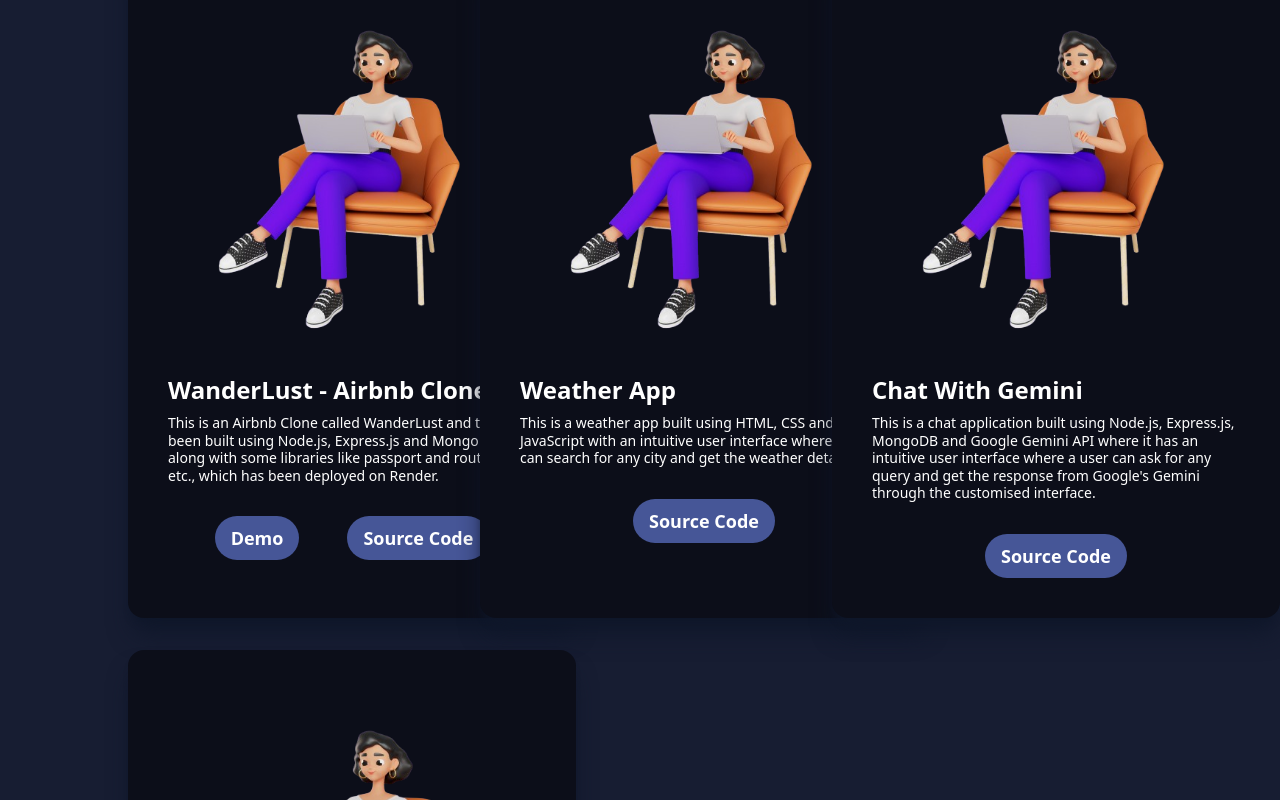
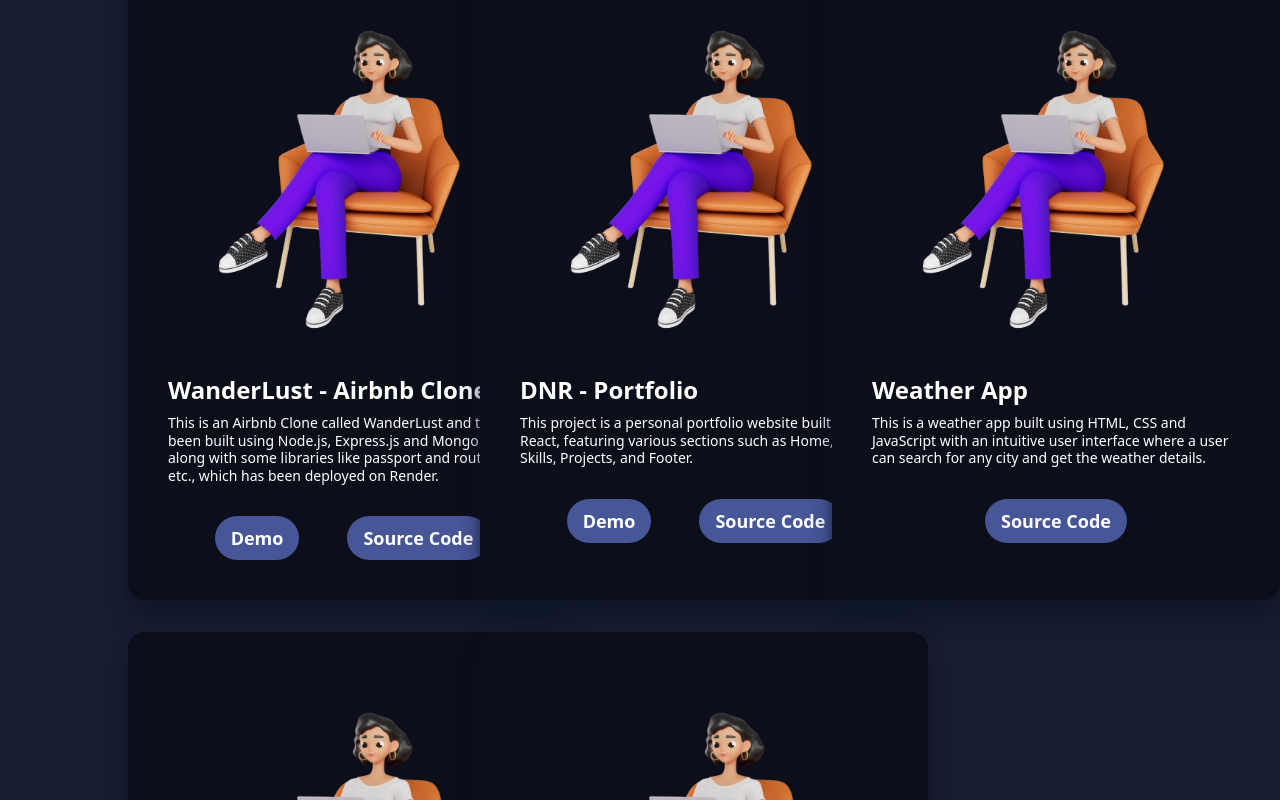
Before and after one commit to nagarajendradronadula/My-Portfolio, a React (Vite) app: page / in a window 1280 px wide. Shown: the part 3222-4022 px from the top of the page. Built offline with nearby package versions, Linux system fonts and the light colour scheme.

Commit message:
added portfolio as a project in project.jsx

```diff
--- a/src/Components/Projects/projects.jsx
+++ b/src/Components/Projects/projects.jsx
@@ -7,6 +7,8 @@
         <h1 className="text-2xl md:text-4xl text-white font-bold tracking-wider">Projects</h1>
         <div className="py-12 px-8 grid grid-cols-1 sm:grid-cols-2 lg:grid-cols-3 gap-8">
             <ProjectCard title="WanderLust - Airbnb Clone" main="This is an Airbnb Clone called WanderLust and this has been built using Node.js, Express.js and MongoDB along with some libraries like passport and routers , etc., which has been deployed on Render." gitHubLink="https://github.com/nagarajendradronadula/MajorProject.git" liveLink="http://majorproject-bv6r.onrender.com/"/>
+
+            <ProjectCard title="DNR - Portfolio" main="This project is a personal portfolio website built with React, featuring various sections such as Home, About, Skills, Projects, and Footer." githubLink="https://github.com/nagarajendradronadula/My-Portfolio" liveLink="https://dnr-portfolio.vercel.app/" />
 
             <ProjectCard title="Weather App" main="This is a weather app built using HTML, CSS and JavaScript with an intuitive user interface where a user can search for any city and get the weather details." gitHubLink="https://github.com/nagarajendradronadula/MyGithub-Repo/tree/5cbadbb85c561866b45ee2eb3144018690a0101c/Projects/weather%20app" />
 
```
